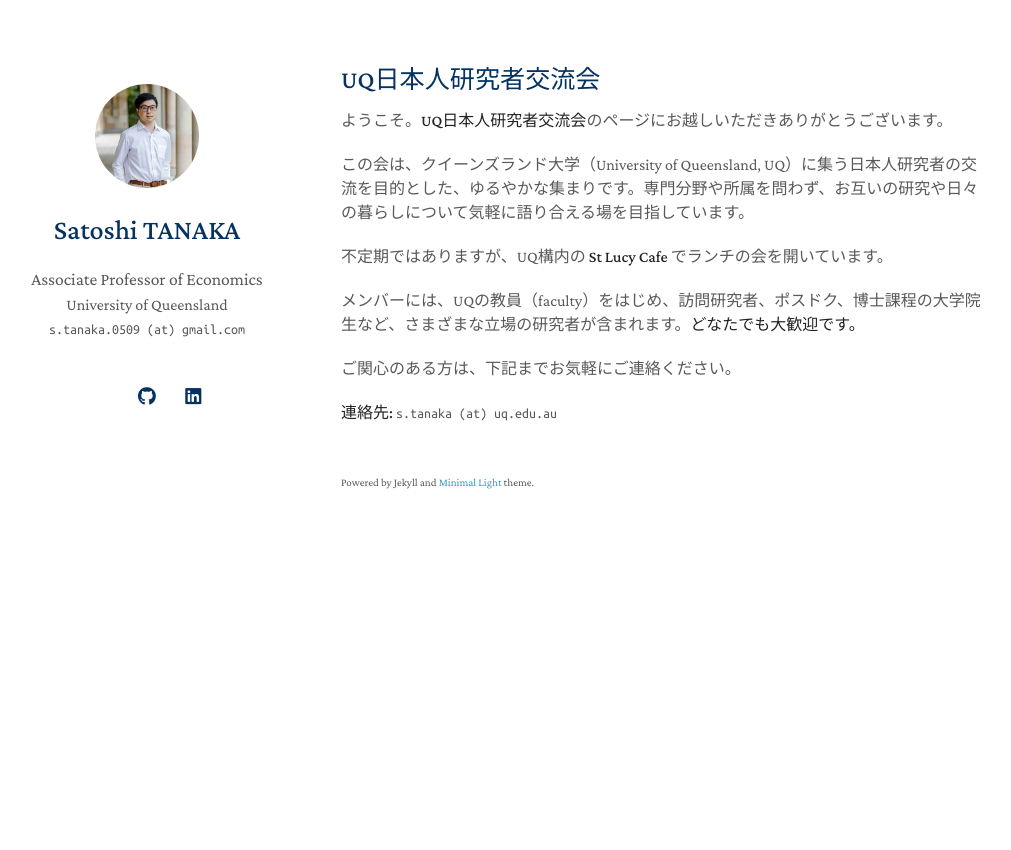
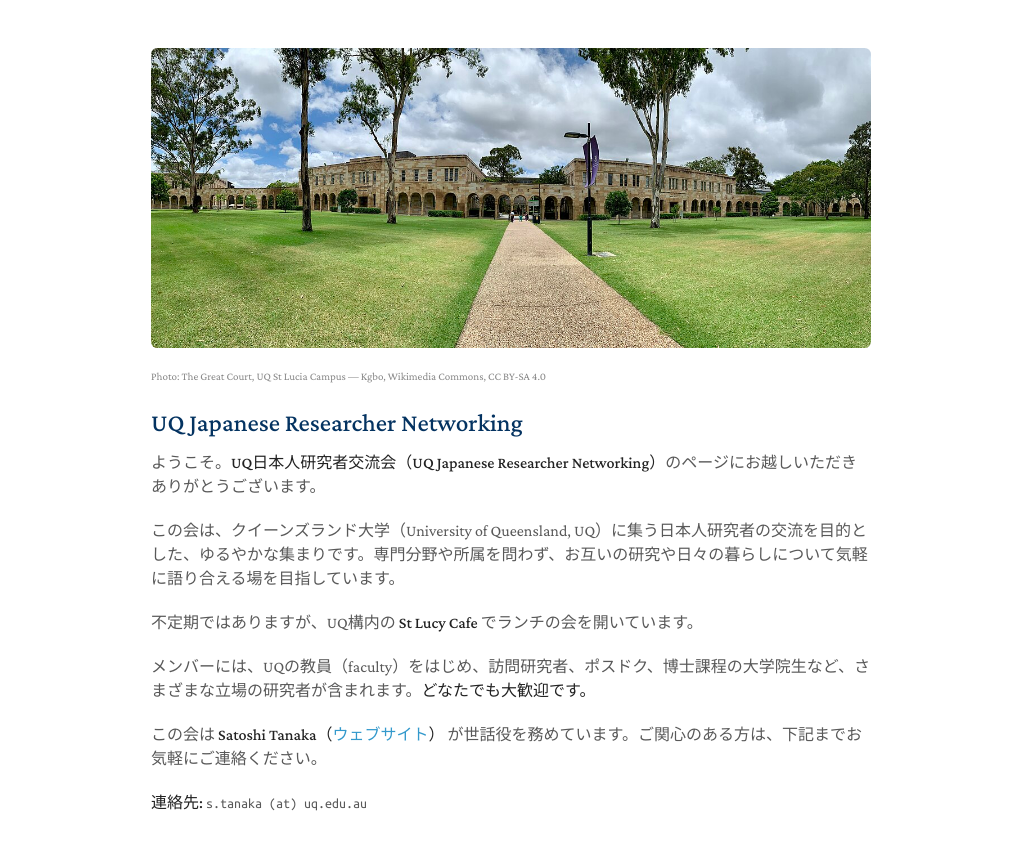
Before and after one commit to econtanaka/econtanaka.github.io, a Jekyll site: the page built from uq-japanese-researchers.md, in a window 1280 px wide. Shown: the top 850 px of the page, without its empty margins (129-1140 px from the left). Built offline with Jekyll 4.4.1, drawn with Linux system fonts in a browser that asks for light colours; a style sheet for code colours, icons or effects is not loaded; our own code applies the rules of GitHub Pages for plain Markdown files.

Commit message:
Restyle UQ networking page: standalone layout, UQ photo, organizer note
- Add network layout (no personal sidebar/photo/CV)
- Add UQ Great Court hero image (CC BY-SA 4.0, Wikimedia)
- Note Satoshi as organizer with link to homepage
- Rename homepage link to "UQ Japanese Researcher Networking"

Co-Authored-By: Claude Opus 4.8 (1M context) <noreply@anthropic.com>

```diff
--- /dev/null
+++ b/_layouts/network.html
@@ -0,0 +1,52 @@
+<!DOCTYPE html>
+<html lang="ja">
+  <head>
+    <title>UQ Japanese Researcher Networking</title>
+
+    <meta charset="UTF-8">
+    <meta http-equiv="X-UA-Compatible" content="IE=edge">
+    <meta name="viewport" content="width=device-width, initial-scale=1">
+    <meta name="description" content="UQ Japanese Researcher Networking — クイーンズランド大学（University of Queensland）の日本人研究者交流会">
+
+    <link rel="icon" media="(prefers-color-scheme:dark)" href="{{ site.favicon_dark }}" type="image/png" />
+    <link rel="icon" media="(prefers-color-scheme:light)" href="{{ site.favicon }}" type="image/png" />
+    <script src="./assets/js/favicon-switcher.js" type="application/javascript"></script>
+
+    {% if site.font == "Sans Serif" %}
+    <link rel="stylesheet" href="./assets/css/font_sans_serif.css">
+    {% else %}
+    <link rel="stylesheet" href="./assets/css/font.css">
+    {% endif %}
+    {% if site.auto_dark_mode %}
+    <link rel="stylesheet" href="./assets/css/style.css">
+    {% else %}
+    <link rel="stylesheet" href="./assets/css/style-no-dark-mode.css">
+    {% endif %}
+
+    <style>
+      .page {
+        max-width: 720px;
+        margin: 0 auto;
+        padding: 3.0em 20px 60px;
+      }
+      .page .hero {
+        display: block;
+        width: 100%;
+        height: auto;
+        border-radius: 0.4em;
+        margin: 0 0 0.6em;
+      }
+      .page .hero-credit {
+        font-size: 11px;
+        color: #888;
+        margin: 0 0 2.2em;
+      }
+      .page .hero-credit a { color: #888; }
+    </style>
+  </head>
+  <body>
+    <div class="page">
+      {{ content }}
+    </div>
+  </body>
+</html>
--- a/uq-japanese-researchers.md
+++ b/uq-japanese-researchers.md
@@ -1,10 +1,13 @@
 ---
-layout: homepage
+layout: network
 ---
 
-## UQ日本人研究者交流会
+<img class="hero" src="./assets/img/uq-great-court.jpg" alt="University of Queensland, Great Court, St Lucia Campus">
+<p class="hero-credit">Photo: The Great Court, UQ St Lucia Campus — Kgbo, <a href="https://commons.wikimedia.org/wiki/File:The_Great_Court,_St_Lucia_Campus,_University_of_Queensland,_Brisbane_02.jpg" rel="noopener">Wikimedia Commons</a>, CC BY-SA 4.0</p>
 
-ようこそ。**UQ日本人研究者交流会**のページにお越しいただきありがとうございます。
+## UQ Japanese Researcher Networking
+
+ようこそ。**UQ日本人研究者交流会（UQ Japanese Researcher Networking）**のページにお越しいただきありがとうございます。
 
 この会は、クイーンズランド大学（University of Queensland, UQ）に集う日本人研究者の交流を目的とした、ゆるやかな集まりです。専門分野や所属を問わず、お互いの研究や日々の暮らしについて気軽に語り合える場を目指しています。
 
@@ -12,6 +15,6 @@ layout: homepage
 
 メンバーには、UQの教員（faculty）をはじめ、訪問研究者、ポスドク、博士課程の大学院生など、さまざまな立場の研究者が含まれます。**どなたでも大歓迎です。**
 
-ご関心のある方は、下記までお気軽にご連絡ください。
+この会は **Satoshi Tanaka（[ウェブサイト](./index.html)）** が世話役を務めています。ご関心のある方は、下記までお気軽にご連絡ください。
 
 **連絡先:** <email>s.tanaka (at) uq.edu.au</email>
```
Also changed, not shown: index.md (+2 -2 lines), assets/img/uq-great-court.jpg (added).
